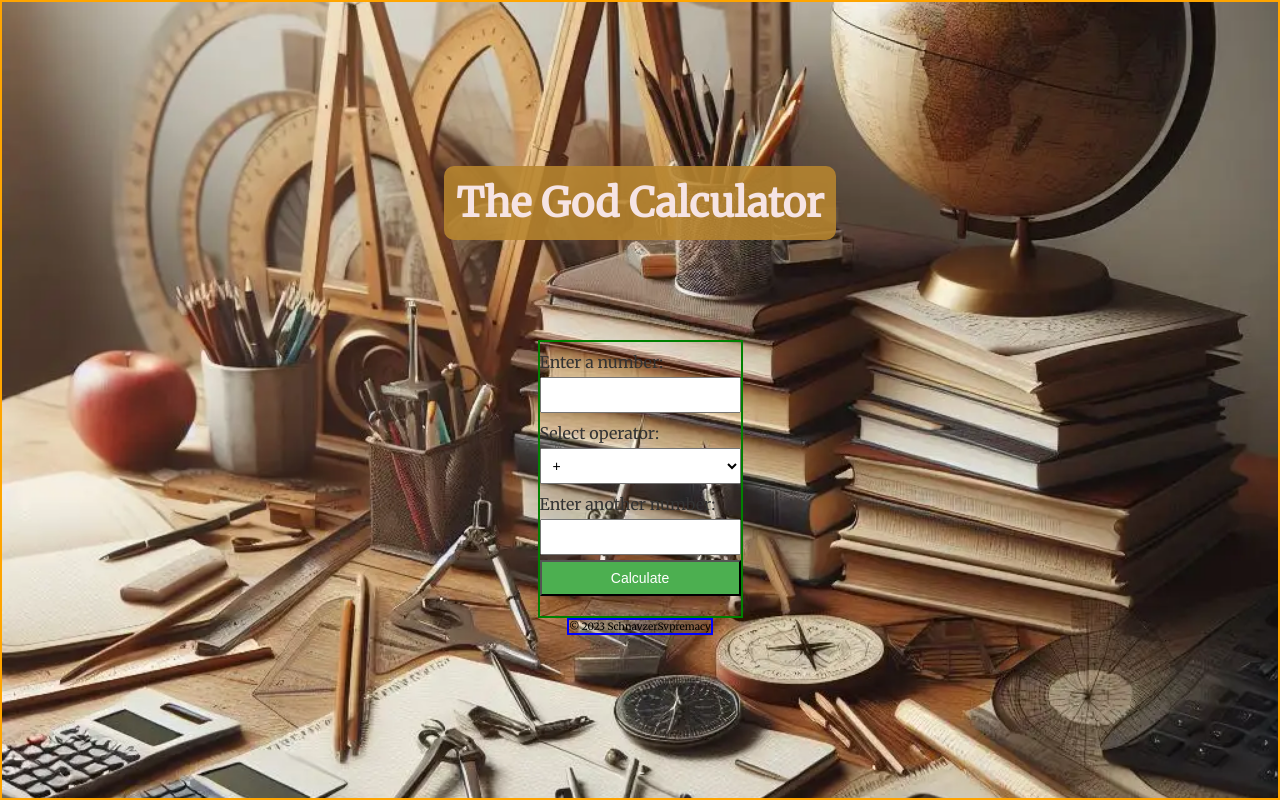
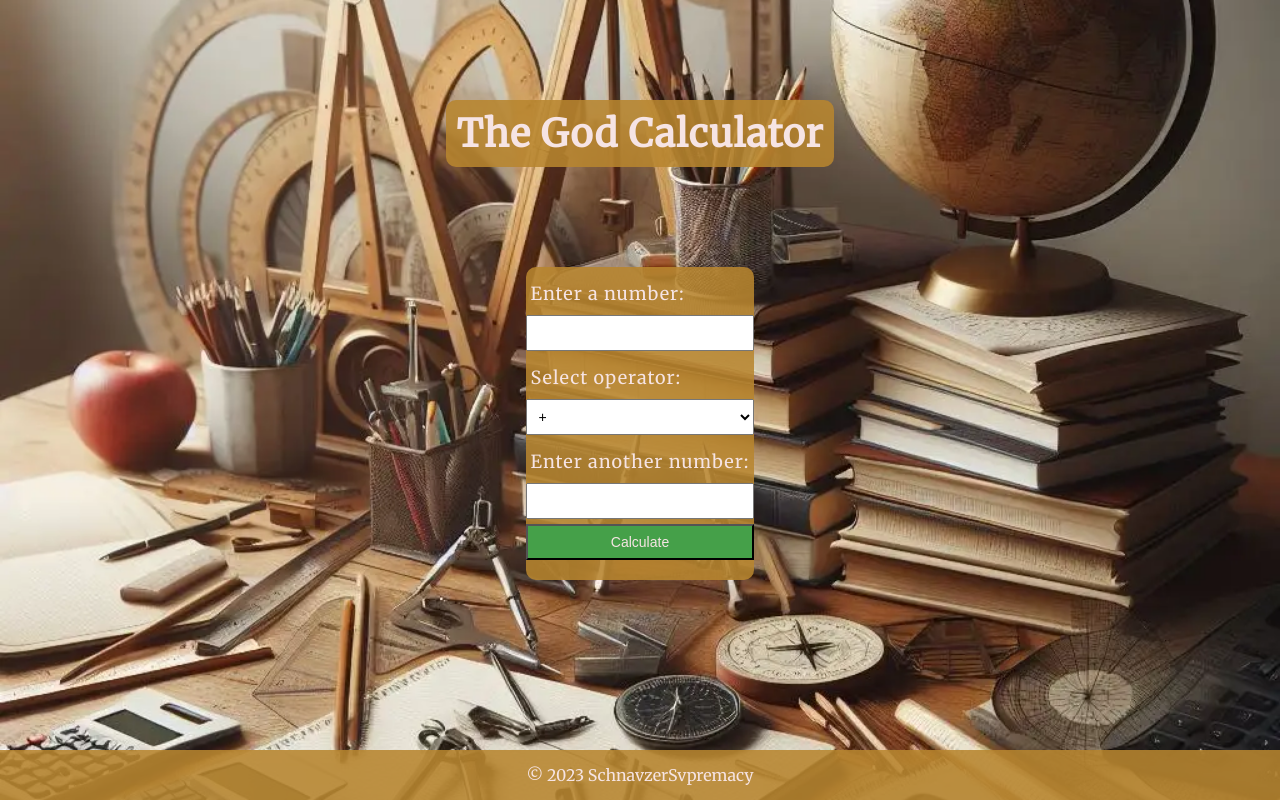
Before and after one commit to schnavzer480/god-calculator, a plain HTML site: page index.html in a window 1280 px wide. Drawn offline with Linux system fonts and the light colour scheme.

Commit message:
form styling

```diff
--- a/styles.css
+++ b/styles.css
@@ -10,8 +10,8 @@
     font-size: 62.5%;
     --white: #f6e4e4;
     --background: #b8862fe0;
-    /*FÄRGER HÄR*/
-
+    --black: #333;
+    --button: #45a049;
 }
 
 body {
@@ -20,8 +20,8 @@ body {
     justify-content: center;
     align-items: center;
     font-family: 'Merriweather', serif;
-    height: 100vh;
-    border: 2px solid orange;
+    min-height: 100vh;
+    margin: 0;
 }
 
   .background-image{
@@ -35,20 +35,21 @@ body {
 }
 
 header{
-    margin-bottom: 100px;
+    margin: 100px 0 100px 0;
 }
+
 main{
-    border: 2px solid green;
-}
-footer{
-    border: 2px solid blue;
+    color: var(--white);
+    background-color: var(--background);
+    border-radius: 10px;
 }
 
 h1 {
     color: var(--white);
     background-color: var(--background);
-    font-size: 4rem;
-    padding: 1.2rem;
+    font-size: 3.8rem;
+    letter-spacing: 1px;
+    padding: 1rem;
     border-radius: 10px;
 }
 
@@ -61,8 +62,10 @@ footer{
 
 label {
     margin-top: 10px;
-    font-size: 16px;
-    color: #333;
+    font-size: 1.8rem;
+    color: var(--white);
+    letter-spacing: 1px;
+    padding: 0.5rem;
 }
 
 input, select, button {
@@ -72,17 +75,31 @@ footer{
 }
 
 button {
-    background-color: #4CAF50;
-    color: white;
+    background-color: var(--button);
+    color: var(--white);
     cursor: pointer;
 }
 
 button:hover {
-    background-color: #45a049;
+    background-color: var(--button);
 }
 
 #result {
-    margin-top: 20px;
-    font-size: 18px;
-    color: #333;
+    margin: 20px 0 10px 0;
+    padding-right: 15px;
+    font-size: 2rem;
+    text-align: right;
+    color: var(--black);
 }
+
+footer{
+    display: flex;
+    justify-content: center;
+    align-items: center;
+    color: var(--white);
+    background-color: var(--background);
+    padding: 15px;
+    font-size: 1.6rem;
+    width: 100%;
+    margin-top: auto;
+}
```
Lines whose indentation alone changed are shown as unchanged.
